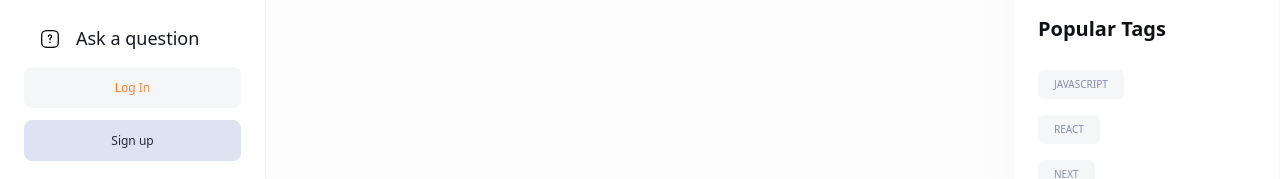
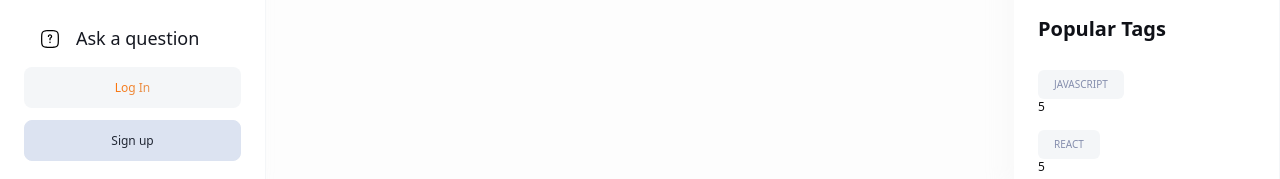
Before and after one commit to aleknovkovski/lrnp-JSM-nextjs13, a Next.js app: page / in a window 1280 px wide. Shown: the part 621-800 px from the top of the page. Built offline with nearby package versions, Linux system fonts and the light colour scheme; no server answers.

Commit message:
Use _id for link, show number of questions for tag

```diff
--- a/components/shared/RenderTag.tsx
+++ b/components/shared/RenderTag.tsx
@@ -9,10 +9,12 @@ interface Props {
 
 export default function RenderTag(props: Props) {
     return (
-        <Link href={`/tags/${props.name}`}>
+        <Link href={`/tags/${props._id}`}>
             <Badge className="subtle-medium background-light800_dark300 text-light400_light500 rounded-md border-none px-4 py-2 uppercase">
                 {props.name}
             </Badge>
+
+            <p className="small-medium text-dark500_light700">{props.totalQuestions}</p>
         </Link>
     );
 }
```
